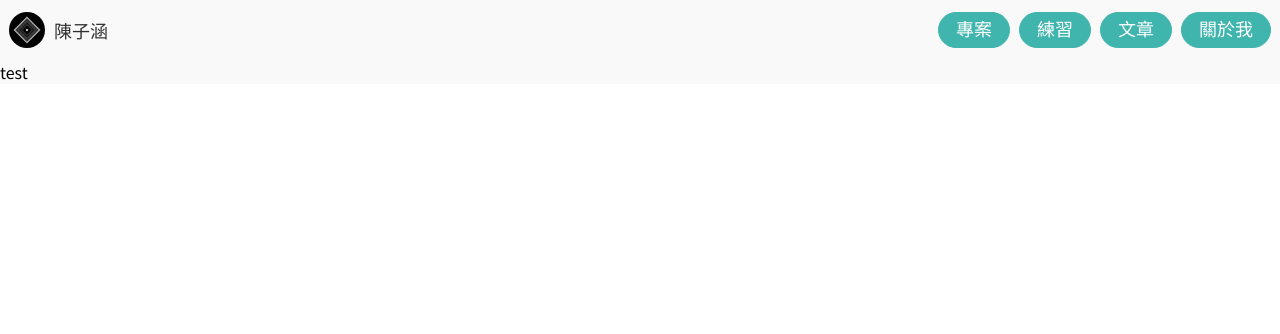
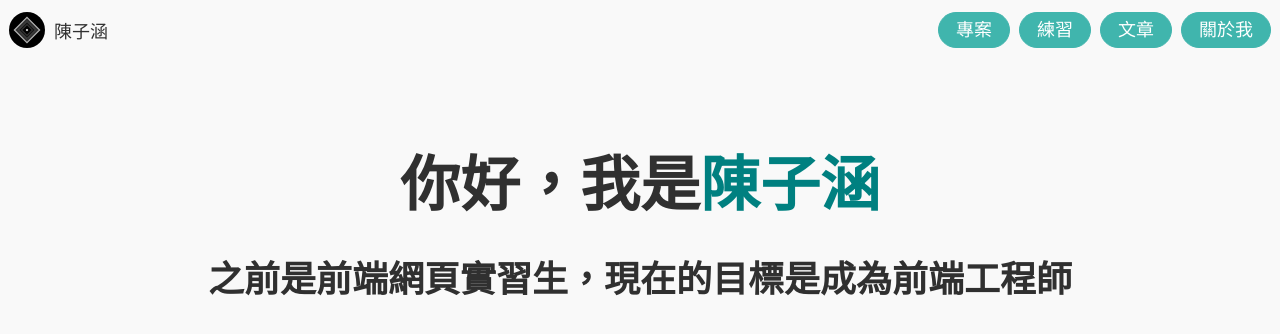
Before and after one commit to TzuHanChen/personal-website-old, a Next.js app: page / in a window 1280 px wide. Shown: the top 334 px of the page. Built offline with nearby package versions, Linux system fonts and the light colour scheme.

Commit message:
Hero section layout DONE

```diff
--- a/src/layouts/hero-section.module.scss
+++ b/src/layouts/hero-section.module.scss
@@ -0,0 +1,17 @@
+@use '../design-tokens/index.module.scss' as *;
+
+.hero-section {
+	margin: 0 auto;
+	width: 100%;
+	@media (min-width: $breakpoint2) {
+		max-width: 1080px;
+	}
+	min-height: 360px;
+	padding: 24px;
+	@media (min-width: $breakpoint1) {
+		padding: 36px;
+	}
+	@media (min-width: $breakpoint2) {
+		padding: 48px;
+	}
+}
--- a/src/layouts/hero-section.tsx
+++ b/src/layouts/hero-section.tsx
@@ -1,3 +1,9 @@
+import styles from './hero-section.module.scss';
+
 export default function HeroSection({ ...props }) {
-	return ( <>{ props.children }</> );
+	return (
+		<section className={styles["hero-section"]}>
+			{ props.children }
+		</section>
+	);
 }
--- a/src/pages/index.tsx
+++ b/src/pages/index.tsx
@@ -1,7 +1,7 @@
 import SEO from '@/lib/seo'
 
 // import Nav from '@/components/nav'
-// import { TextShowcase } from '@/components/text'
+import Text, { TextShowcase } from '@/components/text'
 // import { ButtonShowcase } from '@/components/button'
 // import { CardShowcase } from '@/components/card'
 
@@ -22,7 +22,10 @@ export default function Home() {
 				{/* <CardShowcase /> */}
 
 				<HeroSection>
-					test
+					<Text type="h1" align="center">你好，我是
+						<Text type="teal">陳子涵</Text>
+					</Text>
+					<Text type="h2" align="center">之前是前端網頁實習生，現在的目標是成為前端工程師</Text>
 				</HeroSection>
 			</main>
 		</>
```
Also changed, not shown: src/layouts/grid-section.module.scss (+0 -9 lines).
